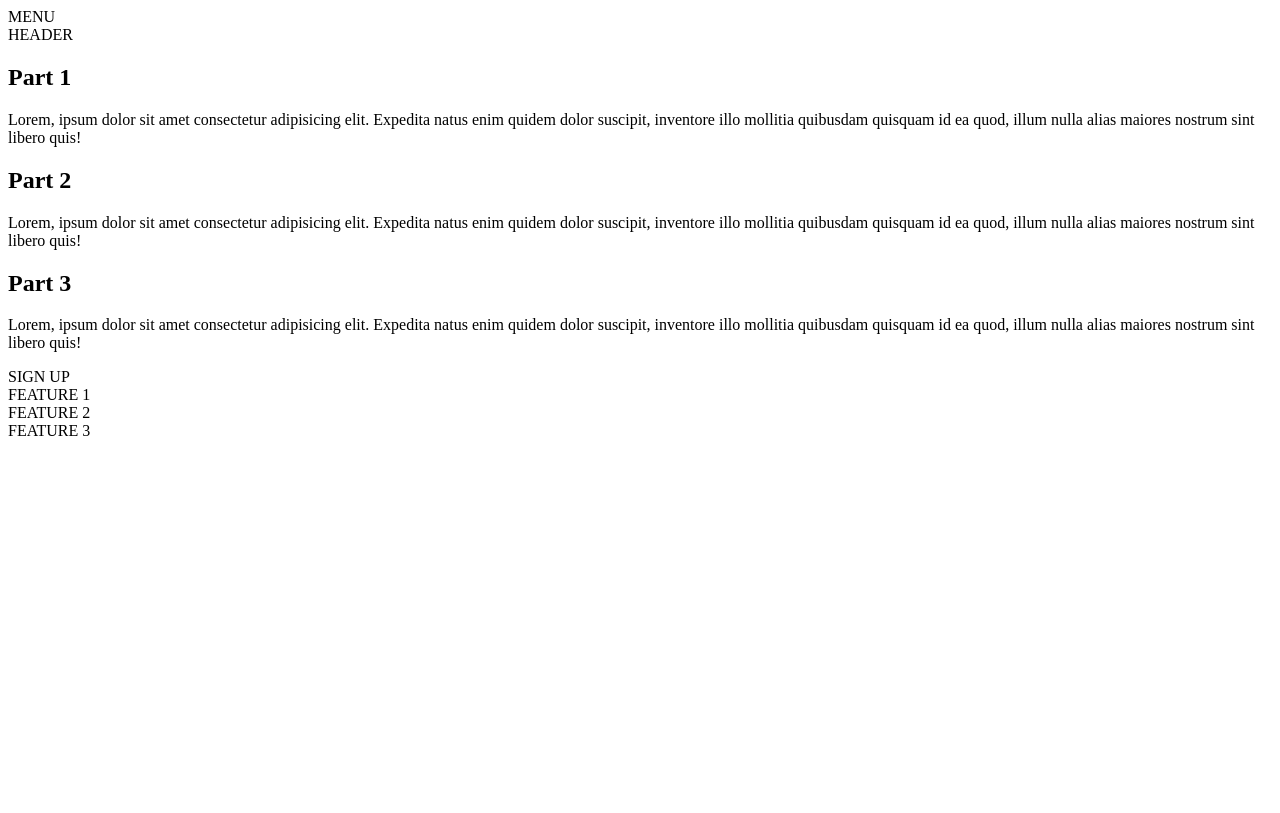
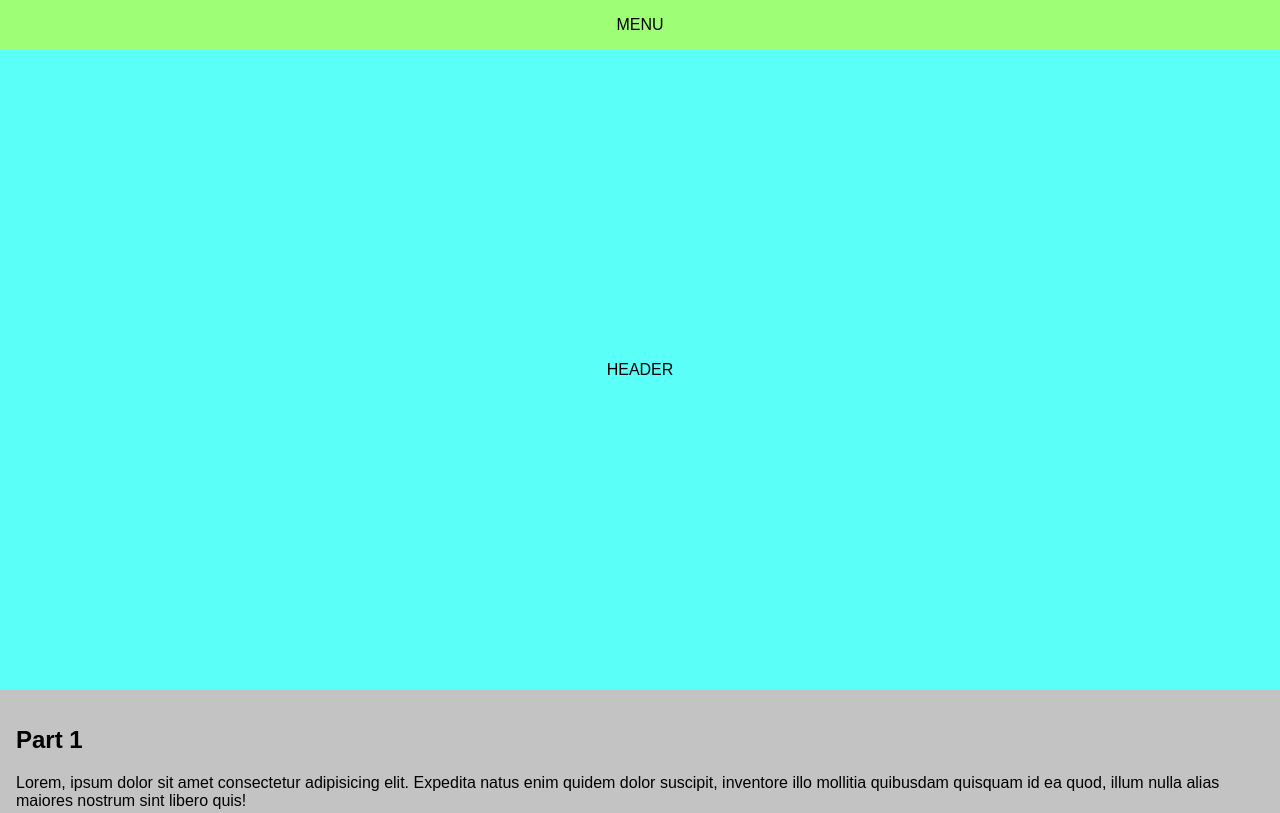
Before and after one commit to dobbbo/CSS-responsive-lesson, a plain HTML site: page index.html in a window 1280 px wide. Shown: the top 813 px of the page. Drawn offline with Linux system fonts and the light colour scheme.

Commit message:
Added some CSS and changed the layout

```diff
--- a/index.html
+++ b/index.html
@@ -9,6 +9,7 @@
 </head>
 
 <body>
+
     <article>
         <nav>
             MENU
@@ -25,10 +26,9 @@
             <p>Lorem, ipsum dolor sit amet consectetur adipisicing elit. Expedita natus enim quidem dolor suscipit, inventore illo mollitia quibusdam quisquam id ea quod, illum nulla alias maiores nostrum sint libero quis!</p>
         </main>
         <section id="sign-up">SIGN UP</section>
-        <section class="feature">FEATURE 1</section>
-        <section class="feature">FEATURE 2</section>
-        <section class="feature">FEATURE 3</section>
-
+        <section id="feature-1" class="feature">FEATURE 1</section>
+        <section id="feature-2" class="feature">FEATURE 2</section>
+        <section id="feature-3" class="feature">FEATURE 3</section>
     </article>
 
 </body>
--- a/style.css
+++ b/style.css
@@ -0,0 +1,49 @@
+body {
+    margin: 0;
+    font-family: sans-serif;
+}
+
+article {
+    display: flex;
+    flex-direction: column;
+}
+
+header, section {
+    flex: 3 50vw;
+}
+
+header, section, nav {
+    display: flex;
+    justify-content: center;
+    align-items: center;
+}
+
+nav {
+    background-color: rgb(158, 255, 119);
+    flex: 1 50px;
+}
+
+header {
+    background-color: rgb(90, 255, 247);
+}
+
+main {
+    background-color: rgb(195, 195, 195);
+    padding: 1rem;
+}
+
+#sign-up {
+    background-color: rgb(183, 199, 255);
+}
+
+#feature-1 {
+    background-color: rgb(255, 203, 106);
+}
+
+#feature-2 {
+    background-color: rgb(255, 152, 255);
+}
+
+#feature-3 {
+    background-color: rgb(255, 160, 160);
+}
```
